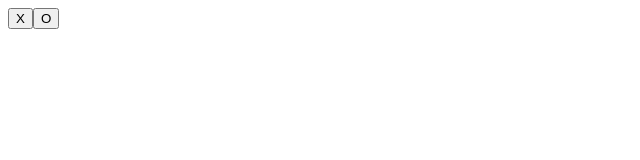
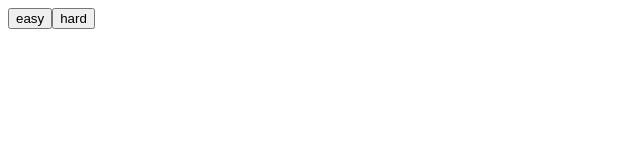
Before and after one commit to HarryHartono/tictactoe-game, a plain HTML site: page index.html in a window 1280 px wide. Shown: the full height of the page, 0-640 px from the left. Drawn offline with Linux system fonts and the light colour scheme.

Commit message:
fixed game mechanics

```diff
--- a/index.html
+++ b/index.html
@@ -53,7 +53,7 @@
                 } else if (whoWon === 'computer') {
                     gameLayover.innerText = 'Sorry! You lost!'
                 } else {
-                    gameLayover.innerText = 'We Drew! Let&#39;s play again!'
+                    gameLayover.innerText = `We Drew! Let's play again!`
                 }
                 backgroundLayover.appendChild(gameLayover);
                 gameLayover.appendChild(playAgain);
@@ -190,6 +190,7 @@
                 } else if (movesMade === 4) {
                     computerChoice = computerChoice.filter(choice => choice !== playerChoosenBox.id);
                     let computerMoveNow = computerChoice[Math.floor(Math.random()*computerChoice.length)];
+                    computerDecision.push(computerMoveNow);
 
                     playerChoice.forEach(choice => {
                         document.getElementById(choice).innerHTML = '<img class="game-image" src="graphics/x-1.png">';
@@ -345,9 +346,24 @@
 
             };
 
+            const renderDificulty = () => {
+                gameContainer.innerHTML = '';
 
+                const optionEasy = document.createElement('button');
+                optionEasy.innerText = 'easy';
+                optionEasy.id = 'easy';
+                optionEasy.onclick = renderOptionXO;
+                gameContainer.appendChild(optionEasy);
 
-            const renderOptionXO = () => {
+                const optionHard = document.createElement('button');
+                optionHard.innerText = 'hard';
+                optionHard.id = 'hard';
+                optionHard.onclick = renderOptionXO;
+                gameContainer.appendChild(optionHard);
+            }
+
+            const renderOptionXO = (event) => {
+                let gameDificulty = event.target.id;
                 gameContainer.innerHTML = '';
 
                 movesMade = 0;
@@ -370,7 +386,7 @@
                 gameContainer.appendChild(optionO);
             };
 
-            renderOptionXO();
+            renderDificulty();
 
         </script>
     </body>
```
